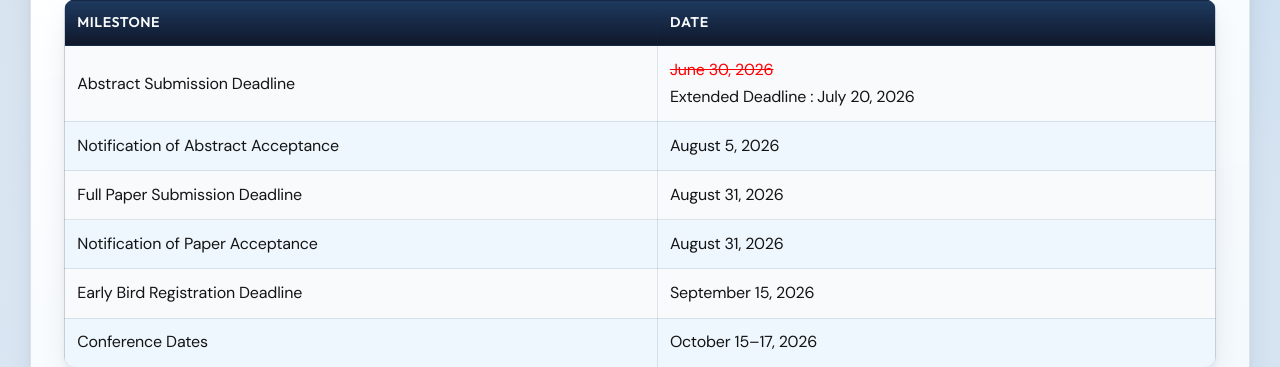
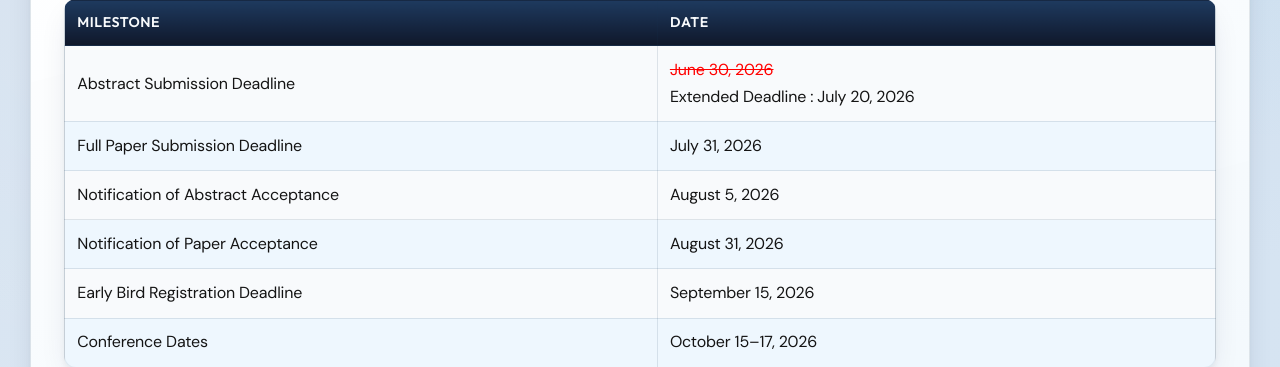
Before and after one commit to Ayush25shrivastava/SHMS-2026-Website, a PHP site: page /CLI/call.php in a window 1280 px wide. Shown: the part 1059-1426 px from the top of the page. Run offline with PHP 8.4, Linux system fonts and the light colour scheme; some libraries are stand-ins or nearby versions.

Commit message:
feat: update full paper submission deadline to July 31, 2026

```diff
--- a/call.php
+++ b/call.php
@@ -43,12 +43,12 @@ $shmsNavPage = 'call';
             <td><strike style="color: red; font-weight: 400;">June 30,&nbsp;2026</strike><div>Extended Deadline : July 20, 2026</div> </td>
           </tr>
           <tr>
+            <td>Full Paper Submission Deadline</td>
+            <td>July 31,&nbsp;2026</td>
+          </tr>
+          <tr>
             <td>Notification of Abstract Acceptance</td>
             <td>August 5, 2026</td>
-          </tr>
-          <tr>
-            <td>Full Paper Submission Deadline</td>
-            <td>August 31,&nbsp;2026</td>
           </tr>
           <tr>
             <td>Notification of Paper Acceptance</td>
```
